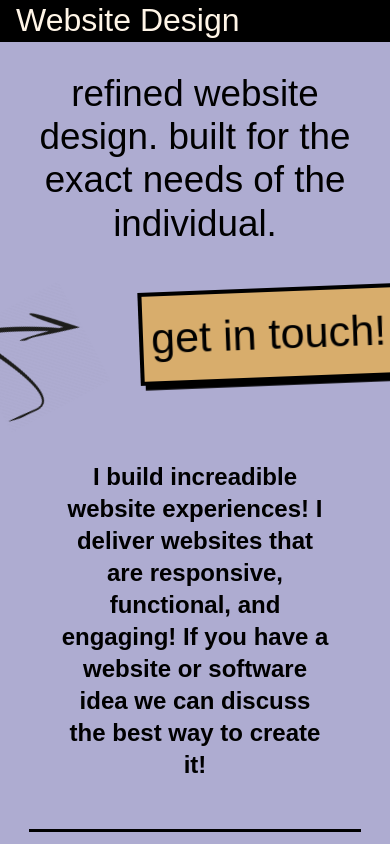
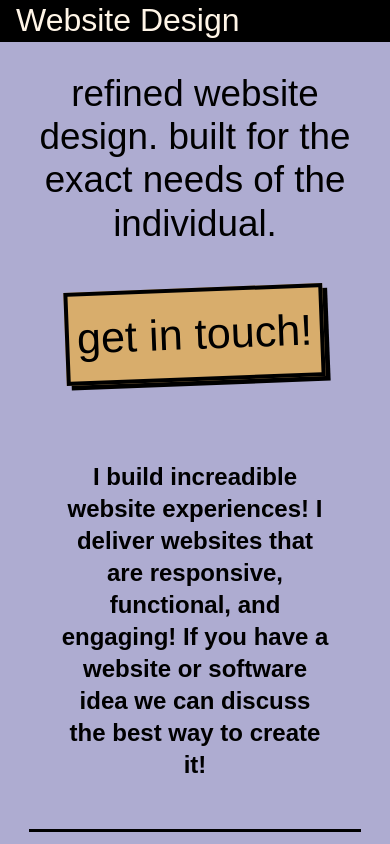
Before and after one commit to Racksoup/Website_Design, a React app: page / in a window 390 px wide. Shown: the top 844 px of the page. Built offline with nearby package versions, Linux system fonts and the light colour scheme; some icons are missing; a web font is replaced by a local one.

Commit message:
update postitioning section0

```diff
--- a/src/UI/Pages/Home/Home.scss
+++ b/src/UI/Pages/Home/Home.scss
@@ -5,4 +5,5 @@
   display: flex;
   flex-direction: column;
   align-items: center;
+  overflow: hidden;
 }
--- a/src/UI/Pages/Home/Section0.jsx
+++ b/src/UI/Pages/Home/Section0.jsx
@@ -72,12 +72,19 @@ const Section0 = ({ linkToRef }) => {
 
         <div className='Body'>
           <div className='Left'>
-            <div className='ArrowBox'>
-              <img className='Arrow' src={Arrow} alt='Arrow' />
+            {window.innerWidth >= 600 && (
+              <div className='ArrowBox'>
+                <img className='Arrow' src={Arrow} alt='Arrow' />
+                <button className='Button' onClick={() => linkToRef('section6')}>
+                  <p>get in touch!</p>
+                </button>
+              </div>
+            )}
+            {window.innerWidth < 600 && (
               <button className='Button' onClick={() => linkToRef('section6')}>
                 <p>get in touch!</p>
               </button>
-            </div>
+            )}
             <div className='TextBox'>
               <p className='Text'>
                 I build increadible website experiences! I deliver websites that are responsive,
--- a/src/UI/Pages/Home/Section0.scss
+++ b/src/UI/Pages/Home/Section0.scss
@@ -209,6 +209,10 @@
 
         .ArrowBox {
           width: 7rem;
+
+          @media (max-width: 600px) {
+            margin-left: -6rem;
+          }
         }
 
         .Arrow {
```
